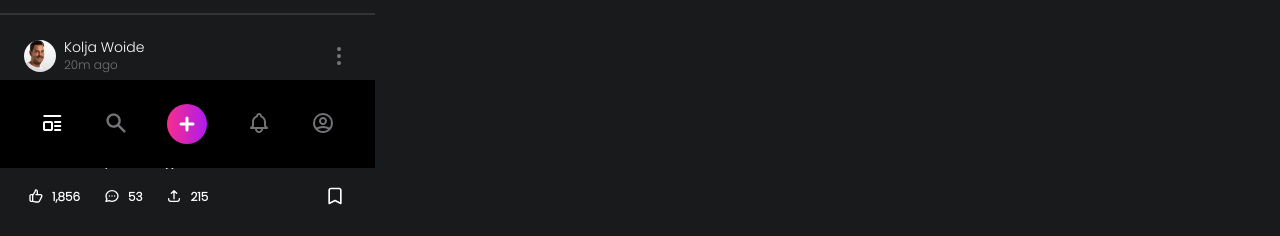
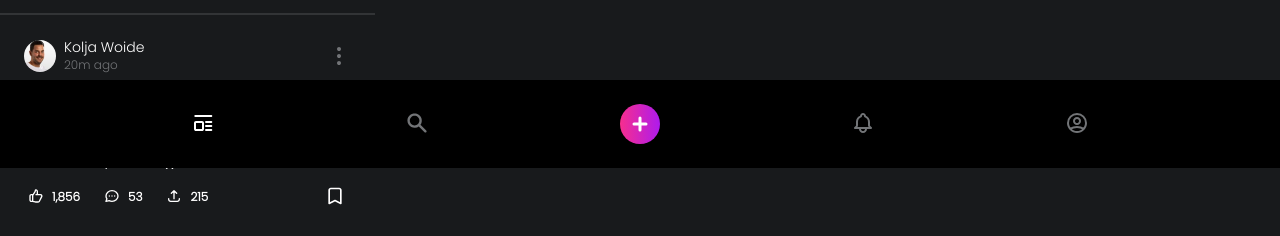
Before and after one commit to tsimvris/social-app, a plain HTML site: page index.html in a window 1280 px wide. Shown: the part 632-868 px from the top of the page. Drawn offline with Linux system fonts and the light colour scheme.

Commit message:
navbar.css nav width 100%

```diff
--- a/css-components/navbar.css
+++ b/css-components/navbar.css
@@ -3,7 +3,8 @@
   justify-content: space-evenly;
   align-items: center;
   height: 88px;
-  width: 375px;
+  _width: 375px;
+  width: 100%;
   background-color: black;
   position: fixed;
   bottom: 0;
```
